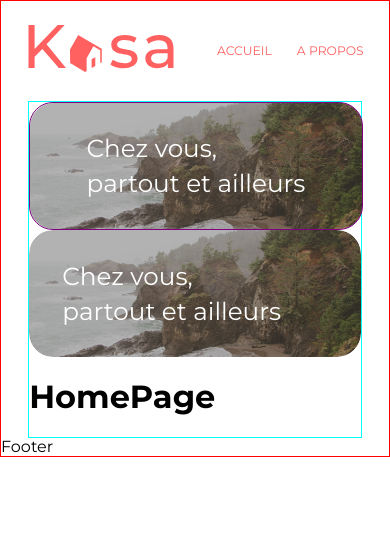
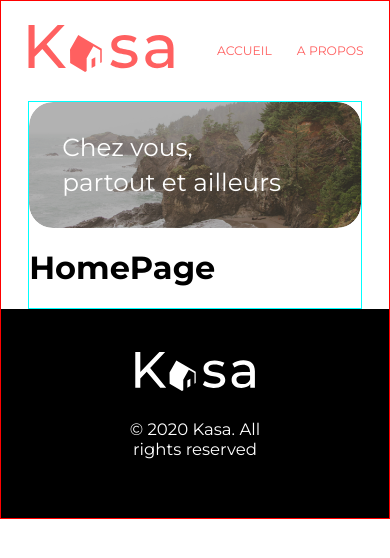
Before and after one commit to space9cowboy/Rabearivony_Loic_OCP6, a React (Vite) app: page / in a window 390 px wide. Shown: the top 558 px of the page. Built offline with nearby package versions, Linux system fonts and the light colour scheme.

Commit message:
creation du footer

```diff
--- a/src/components/Banner/Banner.css
+++ /dev/null
@@ -1,61 +0,0 @@
-.banner {
-    width: 100%;
-    height: calc(100vh * 0.25);
-    border : 1px solid purple;
-    display : flex;
-    align-items: center;
-    justify-content: center;
-    background-image: url("../../assets/banner.png");
-    background-position: 10% 50%;
-
-    background-size: cover;
-    position: relative;
-    border-radius: 1.5rem;
-}
-
-.banner::before {
-    content: "";
-    background: rgba(0, 0, 0, 0.3);
-    position: absolute;
-    top: 0;
-    left: 0;
-    width: 100%;
-    height: 100%;
-    border-radius: 1.5rem;
-
-  }
-
-.bannerContent {
-
-    position : relative;
-}
-
-.bannerTitle {
-    color: #FFF;
-    font-family: Montserrat;
-    font-size: calc(2vw + 2vh);
-    font-style: normal;
-    font-weight: 500;
-    line-height: 142.6%; /* 68.448px */
-    display :inline;
-}
-
-@media (max-width: 768px){
-    .banner {
-        height: calc(100vh * 0.15);
-    }
-
-    .bannerContent {
-        display : flex;
-        flex-direction: column;
-        align-items: flex-start;
-        padding: 2%;
-    }
-
-
-    .bannerTitle {
-        display : flex;
-        flex-direction: column;
-        align-items: flex-start;
-    }
-}
--- a/src/components/Banner/Banner.jsx
+++ /dev/null
@@ -1,19 +0,0 @@
-import React from 'react'
-import "./Banner.css"
-
-
-function Banner() {
-  return (
-    <div className='banner'>
-
-     <div className='bannerContent'>
-       <h2 className='bannerTitle'>
-         Chez vous,
-         <span className='bannerTitleNext'>{" "}partout et ailleurs</span>
-       </h2>
-     </div>
-    </div>
-  )
-}
-
-export default Banner
--- a/src/components/BannerProps/BannerProps.css
+++ /dev/null
@@ -1,55 +0,0 @@
-.bannerProps {
-  width: 100%;
-  height: calc(100vh * 0.25);
-  position: relative;
-  border-radius: 1.5rem;
-  overflow: hidden;
-}
-
-.bannerPropsImg {
-  width: 100%;
-  height: 100%;
-  object-fit: cover;
-  object-position: 10% 50%;
-  position: absolute;
-  border-radius: 1.5rem;
-  filter: brightness(70%);
-}
-
-.bannerPropsContent {
-  width: 100%;
-  height: 100%;
-  display: flex;
-  align-items: center;
-  justify-content: center;
-  position: relative;
-}
-
-.bannerPropsTitle {
-  color: white;
-  font-family: Montserrat;
-  font-size: calc(2vw + 2vh);
-  font-style: normal;
-  font-weight: 500;
-  line-height: 142.6%; /* 68.448px */
-  display: inline;
-}
-
-@media (max-width: 768px) {
-  .bannerProps {
-    height: calc(100vh * 0.15);
-  }
-
-  .bannerPropsContent {
-    display: flex;
-    flex-direction: column;
-    align-items: flex-start;
-    padding-left: 10%;
-  }
-
-  .bannerPropsTitle {
-    display: flex;
-    flex-direction: column;
-    align-items: flex-start;
-  }
-}
--- a/src/components/BannerProps/BannerProps.jsx
+++ b/src/components/BannerProps/BannerProps.jsx
@@ -1,15 +1,15 @@
 import React from 'react'
-import "./BannerProps.css"
+import "./BannerProps.scss"
 
 
 function BannerProps(props) {
   return (
     <div className='bannerProps'>
-      <img className='bannerPropsImg' src={props.img} alt="Image de bannière" />
-     <div className='bannerPropsContent'>
-      <h2 className='bannerPropsTitle'>
+      <img className='bannerProps__img' src={props.img} alt="Image de bannière" />
+     <div className='bannerProps__content'>
+      <h2 className='bannerProps__title'>
         {props.textFirst}
-         <span className='bannerPropsTitleNext'>{" "}{props.textSecond}</span>
+         <span className='bannerProps__titleNext'>{" "}{props.textSecond}</span>
        </h2>
      </div>
     </div>
--- /dev/null
+++ b/src/components/BannerProps/BannerProps.scss
@@ -0,0 +1,59 @@
+.bannerProps {
+  width: 100%;
+  height: calc(100vh * 0.25);
+  position: relative;
+  border-radius: 1.5rem;
+  overflow: hidden;
+
+  &__img {
+    width: 100%;
+    height: 100%;
+    object-fit: cover;
+    object-position: 10% 50%;
+    position: absolute;
+    border-radius: 1.5rem;
+    filter: brightness(70%);
+  }
+
+  &__content {
+    width: 100%;
+    height: 100%;
+    display: flex;
+    align-items: center;
+    justify-content: center;
+    position: relative;
+  }
+
+  &__title {
+    color: white;
+    font-family: Montserrat;
+    font-size: calc(2vw + 2vh);
+    font-style: normal;
+    font-weight: 500;
+    line-height: 142.6%; /* 68.448px */
+    display: inline;
+  }
+
+}
+
+ @media (max-width: 768px) {
+  .bannerProps {
+    height: calc(100vh * 0.15);
+
+    &__content {
+      display: flex;
+      flex-direction: column;
+      align-items: flex-start;
+      padding-left: 10%;
+    }
+
+    &__title {
+      display: flex;
+      flex-direction: column;
+      align-items: flex-start;
+    }
+
+  }
+
+
+}
--- a/src/components/Footer/Footer.jsx
+++ b/src/components/Footer/Footer.jsx
@@ -1,9 +1,19 @@
 import React from 'react'
 import "./Footer.scss"
+import LogoFooter from "../../assets/LOGO-footer.svg"
 
 function Footer() {
   return (
-    <div>Footer</div>
+    <div className='footer'>
+      <div className='footer__content'>
+        <img src={LogoFooter} alt="Logo de Kasa" className='footer__img' />
+        <div className='footer__text'>
+          <h3 className='footer__copyright'>
+          © 2020 Kasa. All <span className='footer__copyright'>rights reserved</span>
+          </h3>
+        </div>
+        </div>
+    </div>
   )
 }
 
--- a/src/components/Footer/Footer.scss
+++ b/src/components/Footer/Footer.scss
@@ -0,0 +1,54 @@
+.footer {
+    background-color: black;
+    height: 209px;
+    width : 100%;
+    display: flex;
+    justify-content: center;
+    align-items: center;
+
+    &__content {
+        display: flex;
+        justify-content: center;
+        align-items: center;
+        flex-direction: column;
+        position: relative;
+
+
+    }
+
+    &__img {
+        width: 120px;
+    }
+
+    &__text {
+        display: inline;
+        width: 100%;
+        margin-top: 10%;
+        padding: 0;
+    }
+
+    &__copyright {
+        color : white;
+        font-family: Montserrat;
+        font-weight: 500;
+        font-size: calc(1.5vh + 1vw);
+        display: inline;
+    }
+}
+
+@media (max-width: 768px) {
+    .footer {
+        &__text {
+            display: flex;
+            flex-direction: column;
+            align-items: center;
+
+          }
+
+          &__copyright {
+            display: flex;
+            flex-direction: column;
+            align-items: center;
+          }
+    }
+}
--- a/src/pages/Home/Home.jsx
+++ b/src/pages/Home/Home.jsx
@@ -1,6 +1,6 @@
 import React from 'react'
 import "./Home.css"
-import Banner from "../../components/Banner/Banner"
+
 import BannerProps from '../../components/BannerProps/BannerProps'
 import BannerImg from "../../assets/banner.png"
 
@@ -8,7 +8,7 @@ import BannerImg from "../../assets/banner.png"
 function Home() {
   return (
     <div className='home'>
-        <Banner />
+
         <BannerProps img={BannerImg} textFirst="Chez vous," textSecond=" partout et ailleurs" />
         <h1>
             HomePage
```
Also changed, not shown: src/assets/LOGO-footer.svg (added).
